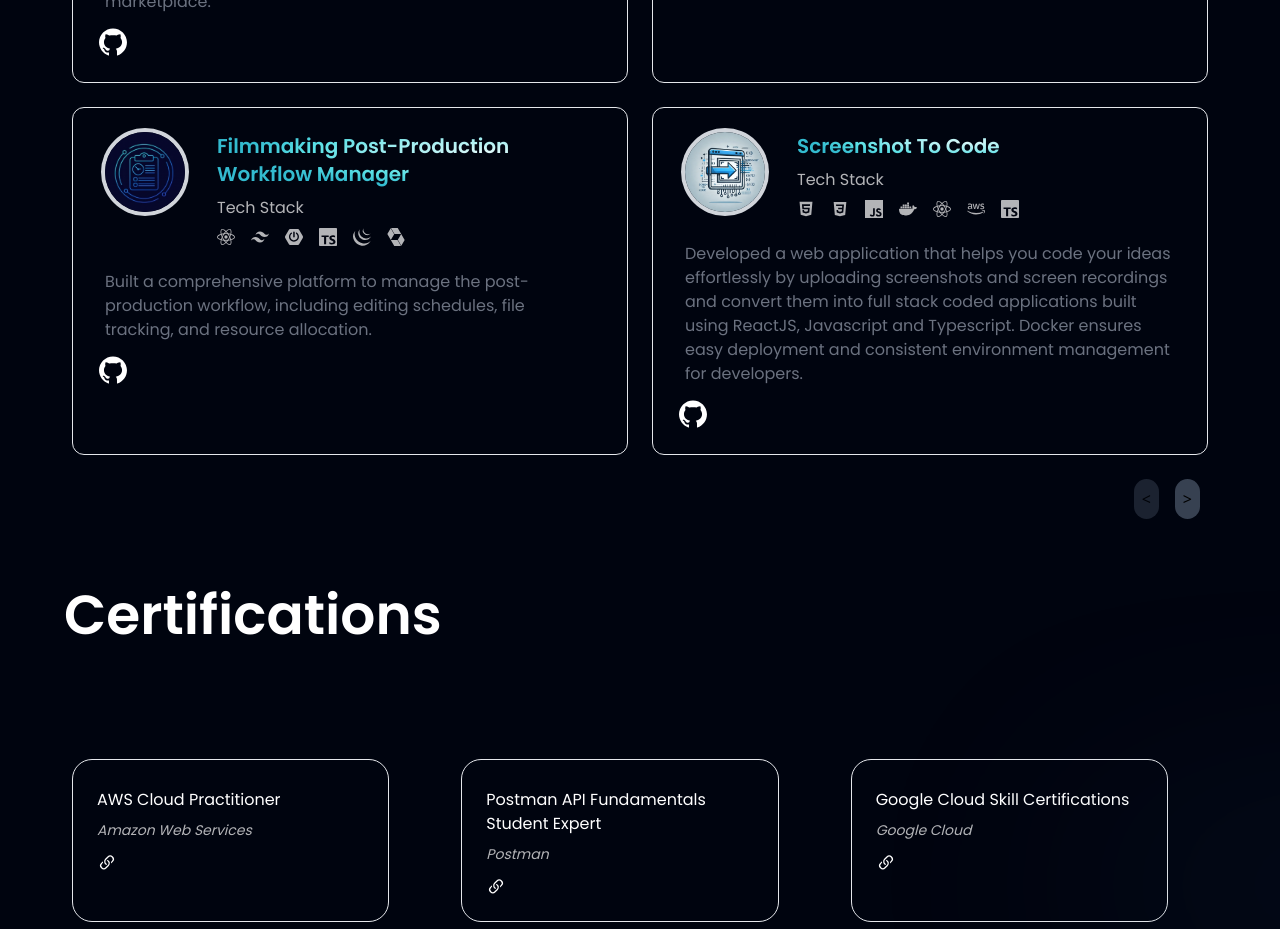
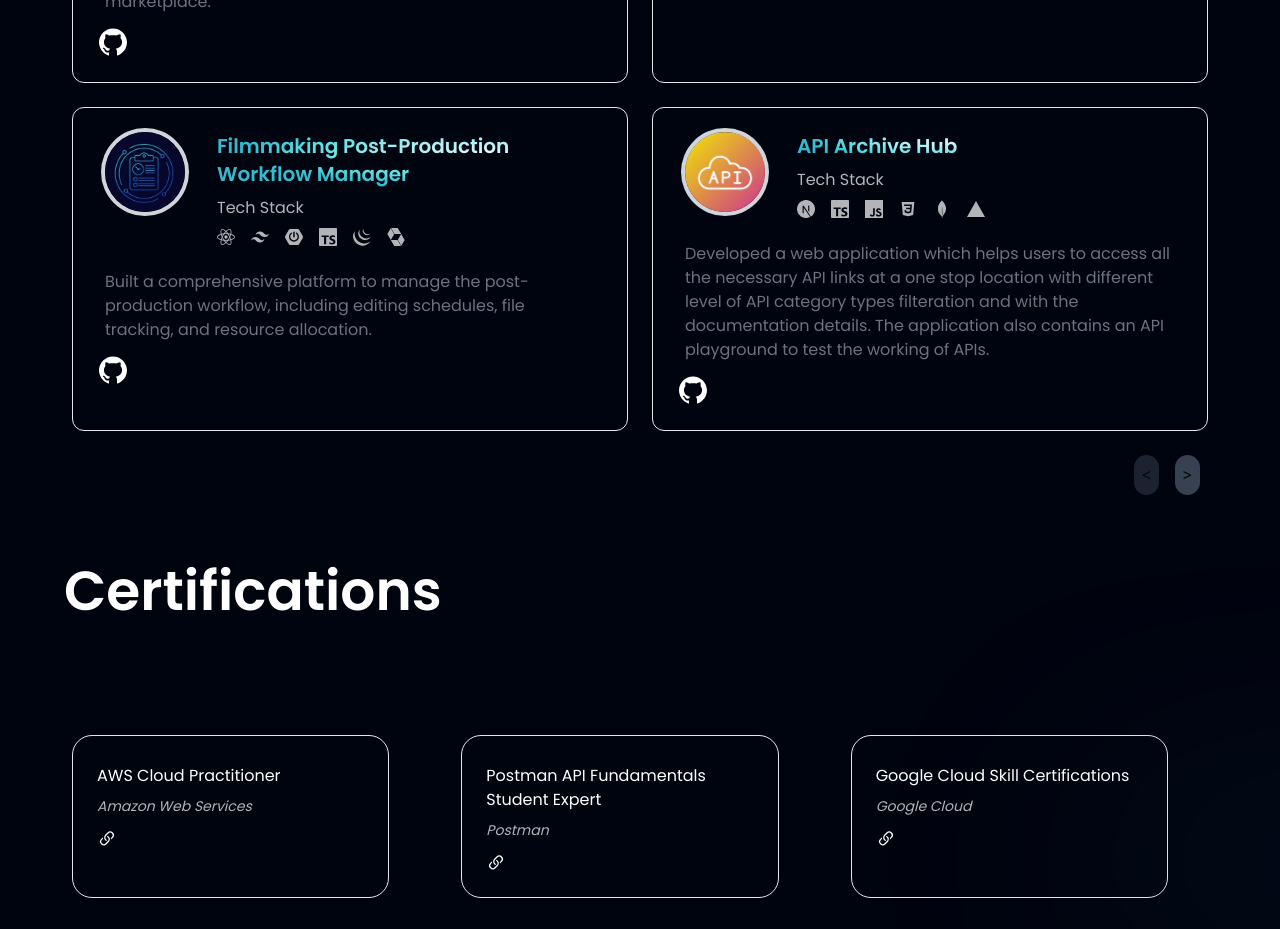
Before and after one commit to aryanyadav-dev/Portfolio-website, a React (Vite) app: page / in a window 1280 px wide. Shown: the part 4240-5169 px from the top of the page. Built offline with nearby package versions, Linux system fonts and the light colour scheme.

Commit message:
New project added

```diff
--- a/src/assets/index.js
+++ b/src/assets/index.js
@@ -20,6 +20,7 @@ import llm from "./llm.png";
 import linklace from "./linklace.png";
 import tis from "./tis.jpeg";
 import sih from "./sih.png";
+import api from "./api.png";
 
 export {
   quotes,
@@ -44,4 +45,5 @@ export {
   linklace,
   tis,
   sih,
+  api,
 };
--- a/src/constants/index.js
+++ b/src/constants/index.js
@@ -10,6 +10,7 @@ import {
   linklace,
   sih,
   tis,
+  api,
 } from "../assets";
 
 import {
@@ -554,6 +555,46 @@ export const projects = [
   },
   {
     id: "project-6",
+    title: "API Archive Hub",
+    github: "https://github.com/aryanyadav-dev/api-archive-hub",
+    image: api,
+    content:
+      "Developed a web application which helps users to access all the necessary API links at a one stop location with different level of API category types filteration and with the documentation details. The application also contains an API playground to test the working of APIs.",
+    stack: [
+      {
+        id: "icon-1",
+        icon: SiNextdotjs,
+        name: "Next JS"
+      },
+      {
+        id: "icon-2",
+        icon: SiTypescript,
+        name: "Typescript"
+      },
+      {
+        id: "icon-3",
+        icon: SiJavascript,
+        name: "JavaScript"
+      },
+      {
+        id: "icon-4",
+        icon: DiCss3,
+        name: "CSS"
+      },
+      {
+        id: "icon-5",
+        icon: SiMongodb,
+        name: "MongoDB"
+      },
+      {
+        id: "icon-6",
+        icon: SiVercel,
+        name: "Vercel"
+      },
+    ],
+  },
+  {
+    id: "project-7",
     title: "Screenshot to Code",
     github: "https://github.com/aryanyadav-dev/ss-to-code",
     image: vercel,
@@ -598,7 +639,32 @@ export const projects = [
     ],
   },
   {
-    id: "project-7",
+    id: "project-8",
+    title: "Computer Networks Resource Website",
+    github:"https://github.com/aryanyadav-dev/computer-networks",
+    link: "https://comp-networks.vercel.app/",
+    image: opensource,
+    content: "Developed a Computer Networks resources website made for dept study subject in Thakur College of Engineering for Computer Science Department",
+    stack: [
+      {
+        id: "icon-1",
+        icon: SiNextdotjs,
+        name: "NextJS"
+      },
+      {
+        id: "icon-2",
+        icon: SiTailwindcss,
+        name: "Tailwind CSS"
+      },
+      {
+        id: "icon-3",
+        icon: SiTypescript,
+        name: "Typescript"
+      },
+    ],
+  },
+  {
+    id: "project-9",
     title: "Spectroscopic Analysis of Celestial Objects",
     github:"https://github.com/aryanyadav-dev/celestial-spectroscopy",
     image: space,
@@ -624,31 +690,6 @@ export const projects = [
         id: "icon-4",
         icon: SiMongodb,
         name: "MongoDB"
-      },
-    ],
-  },
-  {
-    id: "project-8",
-    title: "Computer Networks Resource Website",
-    github:"https://github.com/aryanyadav-dev/computer-networks",
-    link: "https://comp-networks.vercel.app/",
-    image: opensource,
-    content: "Developed a Computer Networks resources website made for dept study subject in Thakur College of Engineering for Computer Science Department",
-    stack: [
-      {
-        id: "icon-1",
-        icon: SiNextdotjs,
-        name: "NextJS"
-      },
-      {
-        id: "icon-2",
-        icon: SiTailwindcss,
-        name: "Tailwind CSS"
-      },
-      {
-        id: "icon-3",
-        icon: SiTypescript,
-        name: "Typescript"
       },
     ],
   },
```
Also changed, not shown: src/assets/api.png (added).
